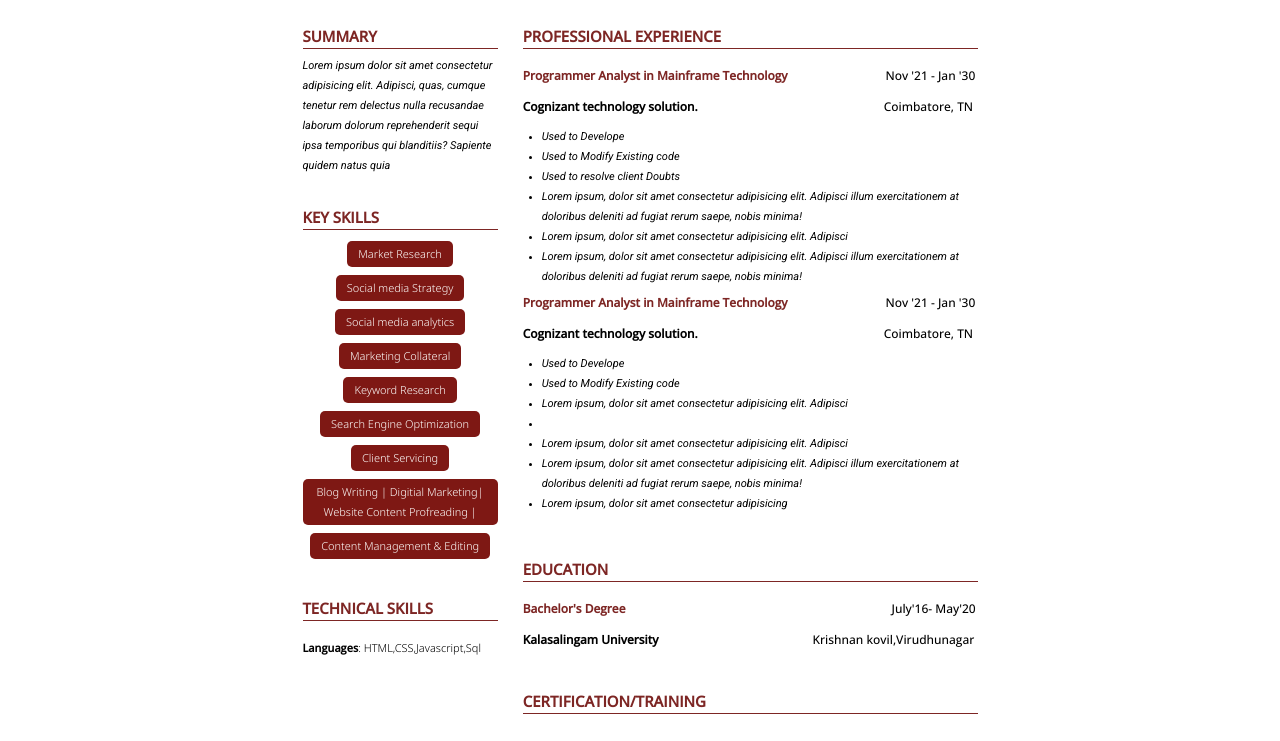
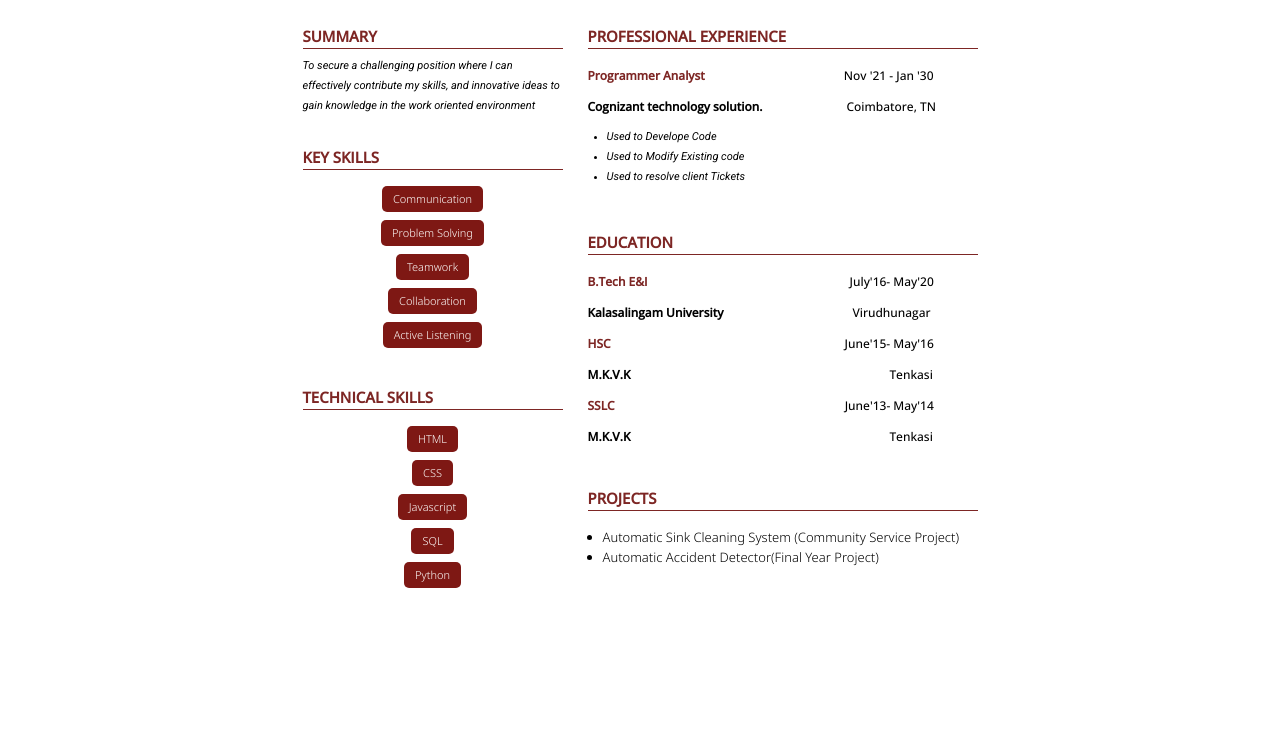
Before and after one commit to vijaydev133/1-portfolio, a plain HTML site: page index.html in a window 1280 px wide. Shown: the part 212-953 px from the top of the page. After the commit the page ends 839 px from the top, so only its background shows below. Drawn offline with nearby package versions, Linux system fonts and the light colour scheme.

Commit message:
Adding styles.

```diff
--- a/index.html
+++ b/index.html
@@ -42,20 +42,26 @@
             <div class="top-left">
               <ul>
                 <i class="fa-solid fa-phone"></i>
-                <li><a href="tel:7092679356">7092679356</a></li>
+                <li><a href="tel:7092679356" target="_blank">7092679356</a></li>
                 <br />
                 <i class="fa-solid fa-envelope"></i>
                 <li>
-                  <a href="mailto:sankarvj1999@gmail.com"
+                  <a href="mailto:sankarvj1999@gmail.com" target="_blank"
                     >sankarvj1999@gmail.com</a
                   >
                 </li>
                 <br />
                 <i class="fa-solid fa-location-dot"></i>
-                <li><a href="#">Tenkasi,TN</a></li>
+                <li>
+                  <a
+                    href="https://goo.gl/maps/DXAofGH6ejz9NdR28"
+                    target="_blank"
+                    >Tenkasi,TN</a
+                  >
+                </li>
                 <br />
-                <i class="fa-brands fa-linkedin-in"></i>
-                <li><a href="#">www.linkedin.com/me</a></li>
+                <i class="fa-brands fa-github"></i>
+                <li><a href="https://github.com/vijaydev133">GitHub</a></li>
               </ul>
             </div>
             <div class="top-right">
@@ -72,10 +78,9 @@
             <h2>SUMMARY</h2>
             <hr />
             <p>
-              Lorem ipsum dolor sit amet consectetur adipisicing elit. Adipisci,
-              quas, cumque tenetur rem delectus nulla recusandae laborum dolorum
-              reprehenderit sequi ipsa temporibus qui blanditiis? Sapiente
-              quidem natus quia
+              To secure a challenging position where I can effectively
+              contribute my skills, and innovative ideas to gain knowledge in
+              the work oriented environment
             </p>
           </div>
 
@@ -83,94 +88,68 @@
             <h2>KEY SKILLS</h2>
             <hr />
             <div class="l-ks">
-              <span>Market Research</span>
-              <span>Social media Strategy</span>
-              <span>Social media analytics</span>
-              <span>Marketing Collateral</span>
-              <span>Keyword Research</span>
-              <span>Search Engine Optimization</span>
-              <span>Client Servicing</span>
-              <span>Blog Writing | Digitial Marketing|
-                Website Content Profreading |
-              </span>
-              <span>Content Management & Editing</span>
+              <span>Communication</span><br />
+              <span>Problem Solving</span><br />
+              <span>Teamwork</span><br />
+              <span>Collaboration</span><br />
+              <span>Active Listening</span>
             </div>
           </div>
 
           <div class="left-technical-skills bottom-space">
             <h2>TECHNICAL SKILLS</h2>
             <hr />
-            <span class="outer"
-              ><span class="inner">Languages</span>:
-              HTML,CSS,Javascript,Sql</span
-            >
+            <div class="l-ts">
+              <span>HTML</span><br />
+              <span>CSS</span><br />
+              <span>Javascript</span><br />
+              <span>SQL</span><br />
+              <span>Python</span>
+            </div>
           </div>
         </div>
         <div class="bottom-right">
           <div class="right-professional-experience bottom-space">
             <h2>PROFESSIONAL EXPERIENCE</h2>
             <hr />
-            <h3>Programmer Analyst in Mainframe Technology</h3>
+            <h3>Programmer Analyst</h3>
             <span class="span1">Nov '21 - Jan '30</span><br />
             <h4>Cognizant technology solution.</h4>
             <span class="span2">Coimbatore, TN</span><br />
             <ul>
-              <li>Used to Develope</li>
+              <li>Used to Develope Code</li>
               <li>Used to Modify Existing code</li>
-              <li>Used to resolve client Doubts</li>
-              <li>
-                Lorem ipsum, dolor sit amet consectetur adipisicing elit.
-                Adipisci illum exercitationem at doloribus deleniti ad fugiat
-                rerum saepe, nobis minima!
-              </li>
-              <li>
-                Lorem ipsum, dolor sit amet consectetur adipisicing elit.
-                Adipisci
-              <li>
-                Lorem ipsum, dolor sit amet consectetur adipisicing elit.
-                Adipisci illum exercitationem at doloribus deleniti ad fugiat
-                rerum saepe, nobis minima!
-              </li>
-
+              <li>Used to resolve client Tickets</li>
             </ul>
-
-            <h3>Programmer Analyst in Mainframe Technology</h3>
-            <span class="span1">Nov '21 - Jan '30</span><br />
-            <h4>Cognizant technology solution.</h4>
-            <span class="span2">Coimbatore, TN</span><br />
-            <ul>
-              <li>Used to Develope</li>
-              <li>Used to Modify Existing code</li>
-
-              <li>
-                Lorem ipsum, dolor sit amet consectetur adipisicing elit.
-                Adipisci
-              <li>
-              <li>
-                  Lorem ipsum, dolor sit amet consectetur adipisicing elit.
-                  Adipisci
-              <li>
-                Lorem ipsum, dolor sit amet consectetur adipisicing elit.
-                Adipisci illum exercitationem at doloribus deleniti ad fugiat
-                rerum saepe, nobis minima!
-              </li>
-              <li>
-                Lorem ipsum, dolor sit amet consectetur adipisicing
-              </li>
           </div>
 
           <div class="right-education bottom-space">
             <h2>EDUCATION</h2>
             <hr />
-            <h3>Bachelor's Degree</h3>
+            <h3>B.Tech E&I</h3>
             <span class="span1">July'16- May'20</span><br />
             <h4>Kalasalingam University</h4>
-            <span class="span2">Krishnan kovil,Virudhunagar</span>
+            <span class="span2">Virudhunagar</span><br />
+
+            <h3>HSC</h3>
+            <span class="span3">June'15- May'16</span><br />
+            <h4>M.K.V.K</h4>
+            <span class="span4">Tenkasi</span><br />
+
+            <h3>SSLC</h3>
+            <span class="span5">June'13- May'14</span><br />
+            <h4>M.K.V.K</h4>
+            <span class="span6">Tenkasi</span>
           </div>
-
-          <div class="right-certification-training bottom-space">
-            <h2>CERTIFICATION/TRAINING</h2>
+          <div class="right-Projects bottom-space">
+            <h2>PROJECTS</h2>
             <hr />
+            <ul>
+              <li>
+                Automatic Sink Cleaning System (Community Service Project)
+              </li>
+              <li>Automatic Accident Detector(Final Year Project)</li>
+            </ul>
           </div>
         </div>
       </div>
--- a/style.css
+++ b/style.css
@@ -7,6 +7,16 @@
 
 .fl {
   display: flex;
+  align-items: center;
+  height: 209px;
+}
+
+.top-left {
+  flex-grow: 2;
+}
+
+.top-right {
+  flex-grow: 1;
 }
 
 .top-left a {
@@ -22,20 +32,12 @@
   display: inline-block;
 }
 
-.top-left {
-  margin-top: 52px;
-}
-
-.top-right {
-  margin-top: 58px;
-}
 .top-left i {
   font-size: 12px;
 }
 
 .top-right {
   text-align: end;
-  margin-left: 367px;
 }
 
 .top-right h1 {
@@ -73,7 +75,7 @@
 }
 
 .bottom-left {
-  width: 300px;
+  flex-basis: 40%;
   margin-right: 25px;
 }
 
@@ -100,19 +102,25 @@
 
 .l-ks {
   text-align: center;
-  margin-top: -5px;
 }
 
-.left-technical-skills .outer {
+.left-technical-skills span {
+  background-color: #7e1814;
+  color: #fffefc;
   display: inline-block;
+  font-size: 11px;
+  padding: 3px 11px;
+  border-radius: 5px;
   font-family: "Noto Sans", sans-serif;
-  font-size: 11px;
+  margin-bottom: 8px;
 }
 
-.left-technical-skills .inner {
-  font-weight: bold;
-  font-family: "Open Sans", sans-serif;
-  font-size: 11px;
+.l-ts {
+  text-align: center;
+}
+
+.bottom-right {
+  flex-basis: 60%;
 }
 
 .bottom-right h3 {
@@ -140,13 +148,13 @@
 }
 
 .right-professional-experience .span1 {
-  margin-left: 94px;
+  margin-left: 135px;
   font-family: "Open Sans", sans-serif;
   font-size: 12px;
 }
 
 .right-professional-experience .span2 {
-  margin-left: 182px;
+  margin-left: 80px;
   font-family: "Open Sans", sans-serif;
   font-size: 12px;
 }
@@ -166,9 +174,31 @@
 }
 
 .right-education .span1 {
-  margin-left: 262px;
+  margin-left: 198px;
 }
 
 .right-education .span2 {
-  margin-left: 150px;
+  margin-left: 125px;
 }
+
+.right-education .span3 {
+  margin-left: 230px;
+}
+
+.right-education .span4 {
+  margin-left: 255px;
+}
+
+.right-education .span5 {
+  margin-left: 226px;
+}
+
+.right-education .span6 {
+  margin-left: 255px;
+}
+
+.right-Projects li {
+  margin-left: 15px;
+  font-family: "Noto Sans", sans-serif;
+  font-size: 13px;
+}
```
Also changed, not shown: reset.css (+127 -56 lines).
